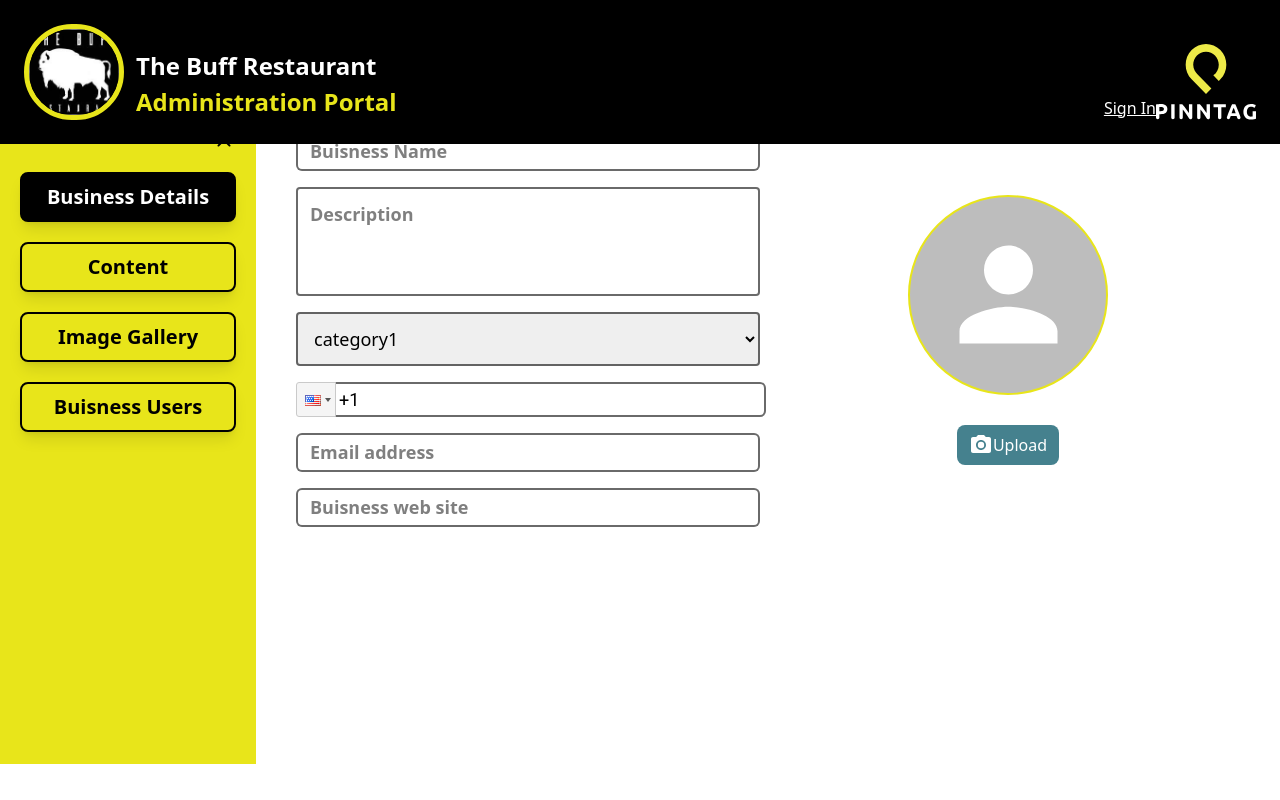
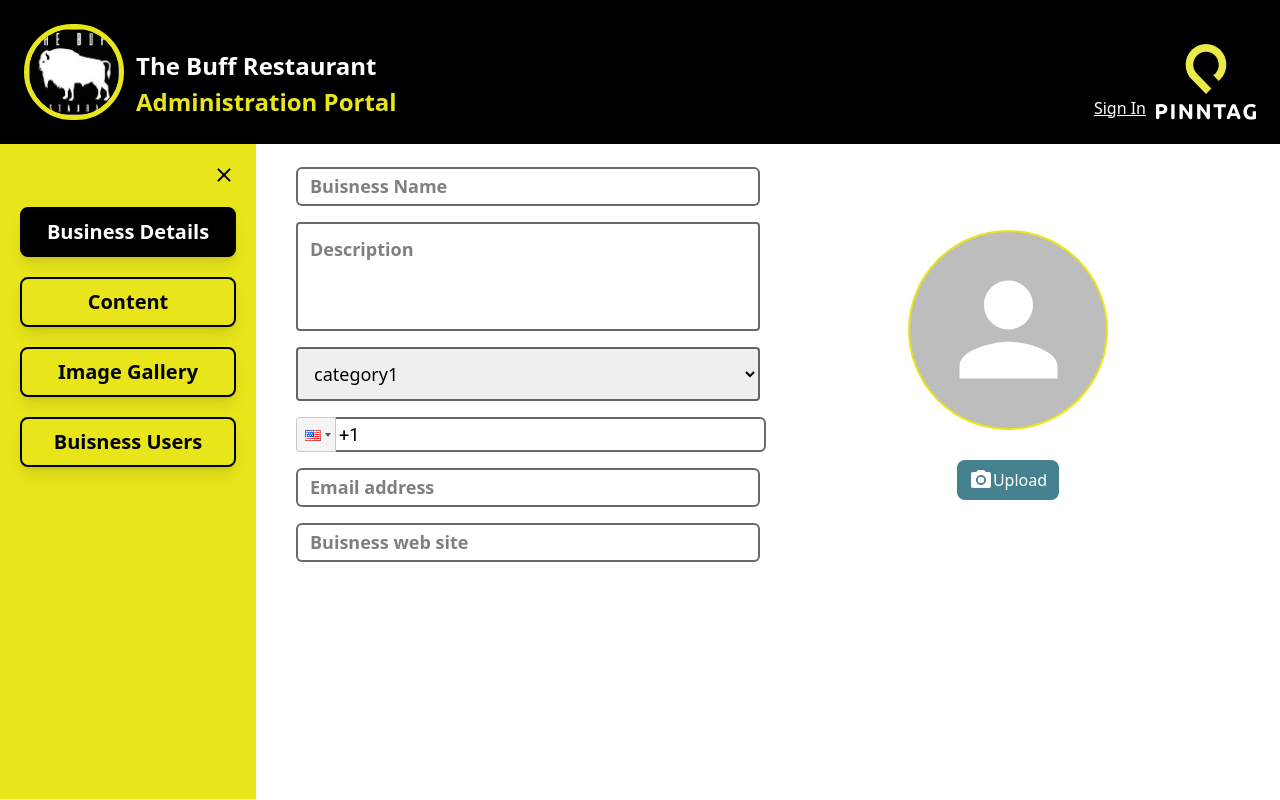
Before and after one commit to Suraj-Kumar-2468/pinntag-fe, a React (Create React App) app: page /buisness-details in a window 1280 px wide. Built offline with nearby package versions, Linux system fonts and the light colour scheme.

Commit message:
responsive issue resolved

```diff
--- a/src/common/Header/index.jsx
+++ b/src/common/Header/index.jsx
@@ -5,7 +5,7 @@ import { Link } from 'react-router-dom'
 
 const Header = () => {
   return (
-    <div className='bg-secondary fixed top-0  gap-3 flex w-full py-6 px-6 '>
+    <div className='bg-secondary z-50 fixed top-0  gap-3 flex w-full py-6 px-6 '>
         <Image
             src={"/assets/images/mainlogo.jpg"}
             alt="mainlogo"
@@ -18,7 +18,7 @@ const Header = () => {
             <Text className="text-primary font-semibold text-[24px] mob:text-[10px]">Administration Portal</Text>
         </div>
         <div className='ml-auto flex items-end gap-9'>
-        <div className='flex flex-row mob:items-center items-end  mob:flex-col-reverse '>
+        <div className='flex flex-row gap-[10px] mob:gap-0 mob:items-center items-end  mob:flex-col-reverse '>
 
         <div className=' mob:text-[14px]'>
             <Link to={"#"}>
--- a/src/common/Sidepanal/index.jsx
+++ b/src/common/Sidepanal/index.jsx
@@ -8,7 +8,7 @@ const Sidepanal = () => {
     const location = useLocation()
     const [isPanalOpen, setIsPanalOpen] = useState(false)
     return (<>
-        <div className={classNames(isPanalOpen ? "mob:w-full" : "mob:w-0 mob:px-0",'flex z-100 transition-[width] duration-500 ease-in-out   mob:fixed  mob:z-40  flex-col gap-[20px] h-[calc(100vh-144px)] mob:left-0 mob:h-[calc(100vh-134px)] p-5 w-1/5 bg-primary')}>
+        <div className={classNames(isPanalOpen ? "mob:w-full mob:h-full" : "mob:w-0 mob:px-0",'flex z-100 transition-[width] duration-500 ease-in-out   mob:fixed  mob:z-40  flex-col gap-[20px] h-[calc(100vh-144px)] mob:left-0 mob:h-[calc(100vh-134px)] p-5 w-1/5 bg-primary')}>
             <div className='w-full flex items-end justify-end'>
             <CloseRounded onClick={()=>setIsPanalOpen(false)} className='stroke-[3px]'  />
             </div>
--- a/src/common/layout/index.jsx
+++ b/src/common/layout/index.jsx
@@ -7,7 +7,7 @@ const Layout = ({children}) => {
   return (
     <div>
         <Header />
-        <div className='flex mt-[108px]'>
+        <div className='flex mt-[143px] mob:mt-[108px]'>
             <Sidepanal />
             <div className='w-[80%]  mob:w-full'>
                 {children}
```
